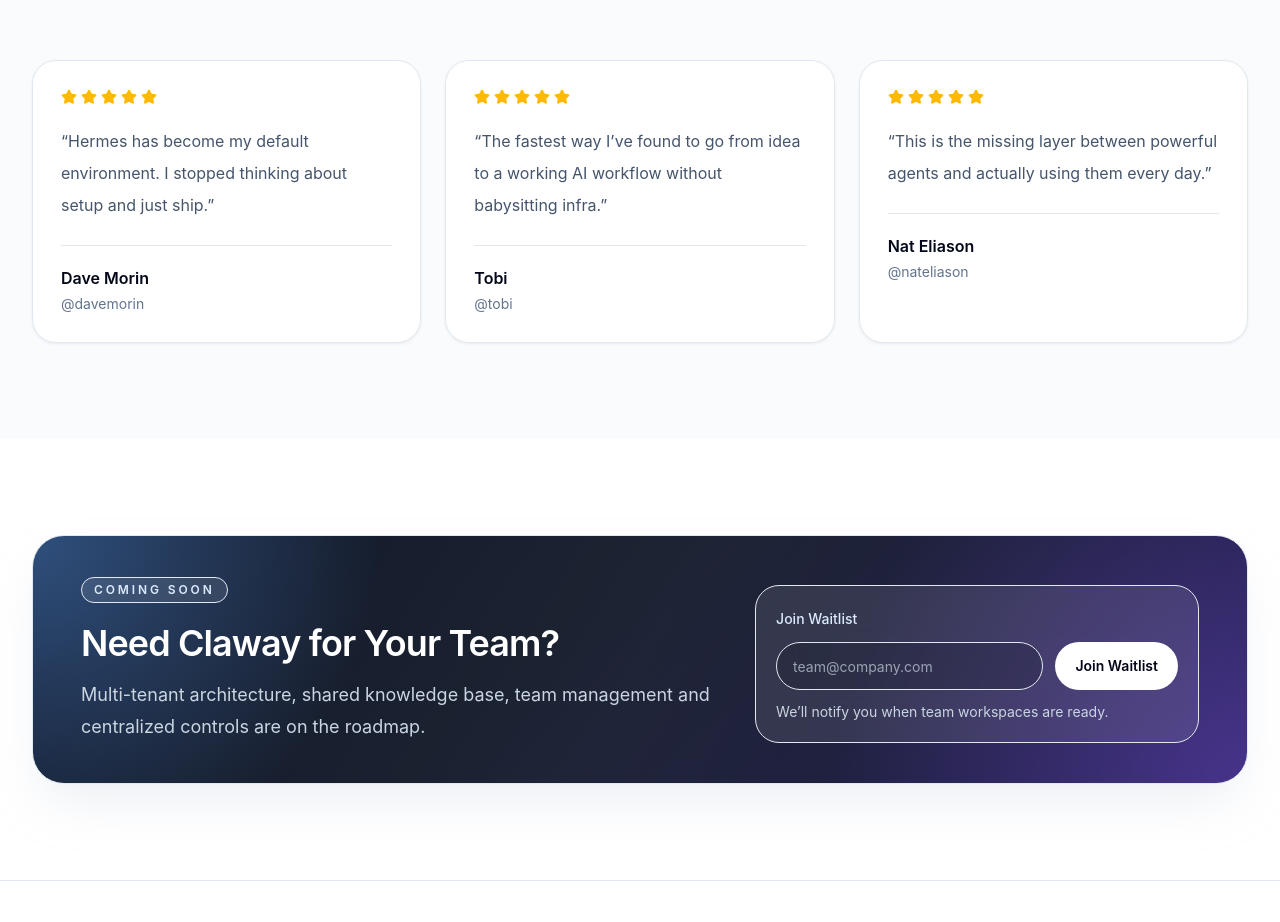
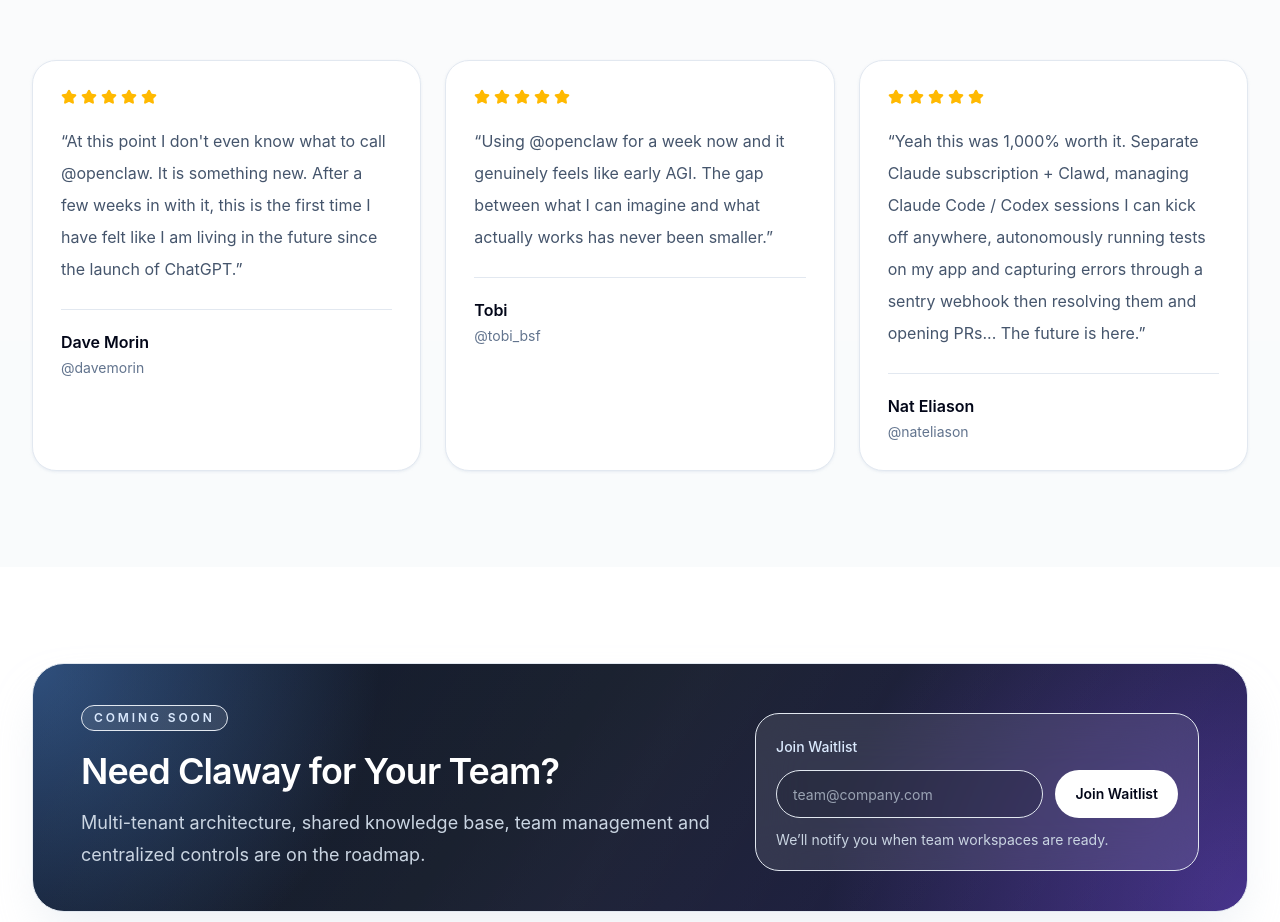
Before and after one commit to tuly-space/claway-web, a Next.js app: page / in a window 1280 px wide. Shown: the part 4740-5662 px from the top of the page. Built offline with nearby package versions, Linux system fonts and the light colour scheme.

Commit message:
fix: sync testimonial copy

```diff
--- a/src/app/page.tsx
+++ b/src/app/page.tsx
@@ -120,19 +120,19 @@
 const testimonials = [
   {
     quote:
-      "Hermes has become my default environment. I stopped thinking about setup and just ship.",
+      "At this point I don't even know what to call @openclaw. It is something new. After a few weeks in with it, this is the first time I have felt like I am living in the future since the launch of ChatGPT.",
     author: "Dave Morin",
     handle: "@davemorin",
   },
   {
     quote:
-      "The fastest way I’ve found to go from idea to a working AI workflow without babysitting infra.",
+      "Using @openclaw for a week now and it genuinely feels like early AGI. The gap between what I can imagine and what actually works has never been smaller.",
     author: "Tobi",
-    handle: "@tobi",
+    handle: "@tobi_bsf",
   },
   {
     quote:
-      "This is the missing layer between powerful agents and actually using them every day.",
+      "Yeah this was 1,000% worth it. Separate Claude subscription + Clawd, managing Claude Code / Codex sessions I can kick off anywhere, autonomously running tests on my app and capturing errors through a sentry webhook then resolving them and opening PRs... The future is here.",
     author: "Nat Eliason",
     handle: "@nateliason",
   },
```
